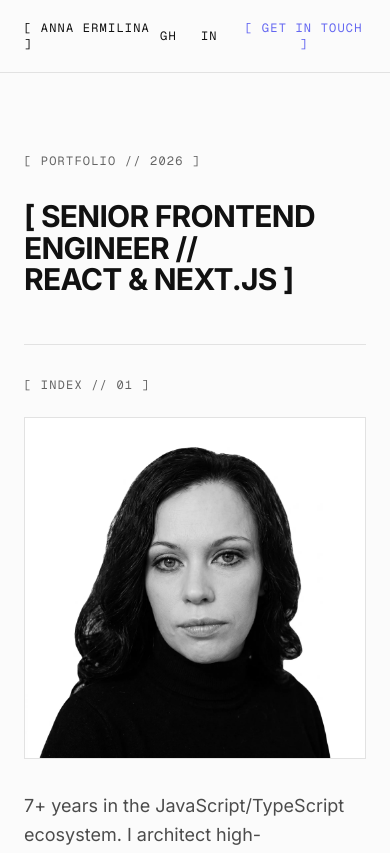
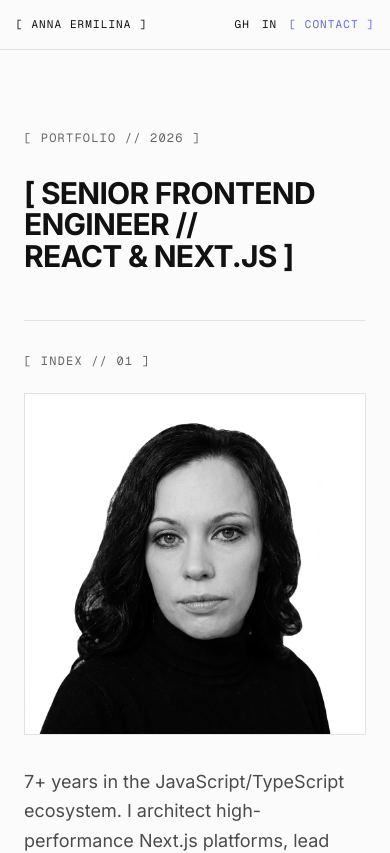
Before and after one commit to aermilina/aermilina.github.io, a Next.js app: page / in a window 390 px wide. Shown: the top 853 px of the page. Built offline with nearby package versions, Linux system fonts and the light colour scheme.

Commit message:
fix header

```diff
--- a/src/app/components/site-header.tsx
+++ b/src/app/components/site-header.tsx
@@ -1,35 +1,38 @@
-'use client';
+"use client"
 
-import { motion } from 'framer-motion';
+import { motion } from "framer-motion"
 
 const linkHover = {
   whileHover: { y: -2, opacity: 0.6 },
   whileTap: { scale: 0.92 },
-  transition: { type: 'spring', stiffness: 400, damping: 22 },
-} as const;
+  transition: { type: "spring", stiffness: 400, damping: 22 },
+} as const
+
+const focusRing =
+  "focus-visible:outline focus-visible:outline-2 focus-visible:outline-offset-2 focus-visible:outline-[#6366F1]"
 
 export function SiteHeader() {
   return (
     <header className="border-b border-black/10">
-      <div className="mx-auto flex max-w-6xl items-center justify-between px-6 py-5">
-        <div className="flex items-center gap-4">
-          <span className="font-mono text-xs tracking-widest text-[#111111]">
+      <div className="mx-auto flex max-w-6xl items-center justify-between gap-3 px-4 py-4 sm:px-6 sm:py-5">
+        <div className="flex min-w-0 items-center gap-4">
+          <span className="truncate whitespace-nowrap font-mono text-[11px] tracking-widest text-[#111111] sm:text-xs">
             [ ANNA ERMILINA ]
           </span>
-          <span className="hidden border border-black/10 px-2 py-1 font-mono text-[10px] tracking-widest text-black/60 sm:inline-block">
+          <span className="hidden border border-black/10 px-2 py-1 font-mono text-[10px] tracking-widest text-black/60 md:inline-block">
             [ OPEN TO SENIOR FRONTEND ROLES · REMOTE ]
           </span>
         </div>
         <nav
           aria-label="Social links and contact"
-          className="flex items-center gap-6 font-mono text-xs tracking-widest text-[#111111]"
+          className="flex shrink-0 items-center gap-3 whitespace-nowrap font-mono text-[11px] tracking-widest text-[#111111] sm:gap-6 sm:text-xs"
         >
           <motion.a
             href="https://github.com/aermilina"
             target="_blank"
             rel="noreferrer"
             aria-label="GitHub profile"
-            className="inline-block focus-visible:outline focus-visible:outline-2 focus-visible:outline-offset-2 focus-visible:outline-[#6366F1]"
+            className={`inline-block ${focusRing}`}
             {...linkHover}
           >
             GH
@@ -39,16 +42,16 @@ export function SiteHeader() {
             target="_blank"
             rel="noreferrer"
             aria-label="LinkedIn profile"
-            className="inline-block focus-visible:outline focus-visible:outline-2 focus-visible:outline-offset-2 focus-visible:outline-[#6366F1]"
+            className={`inline-block ${focusRing}`}
             {...linkHover}
           >
             IN
           </motion.a>
           <motion.a
-            href="/Anna_Ermilina_Resume.docx"
+            href="/Anna_Ermilina_Resume.pdf"
             download
             aria-label="Download resume as PDF"
-            className="hidden sm:inline-block focus-visible:outline focus-visible:outline-2 focus-visible:outline-offset-2 focus-visible:outline-[#6366F1]"
+            className={`hidden sm:inline-block ${focusRing}`}
             {...linkHover}
           >
             CV
@@ -56,15 +59,18 @@ export function SiteHeader() {
           <motion.button
             type="button"
             onClick={() =>
-              document.getElementById('contact-section')?.scrollIntoView({ behavior: 'smooth' })
+              document
+                .getElementById("contact-section")
+                ?.scrollIntoView({ behavior: "smooth" })
             }
-            className="inline-block text-[#6366F1] focus-visible:outline focus-visible:outline-2 focus-visible:outline-offset-2 focus-visible:outline-[#6366F1]"
+            className={`inline-block text-[#6366F1] ${focusRing}`}
             {...linkHover}
           >
-            [ GET IN TOUCH ]
+            <span className="sm:hidden">[ CONTACT ]</span>
+            <span className="hidden sm:inline">[ GET IN TOUCH ]</span>
           </motion.button>
         </nav>
       </div>
     </header>
-  );
+  )
 }
```
Also changed, not shown: 17 other files (tests, documents, lock files or other folders).
